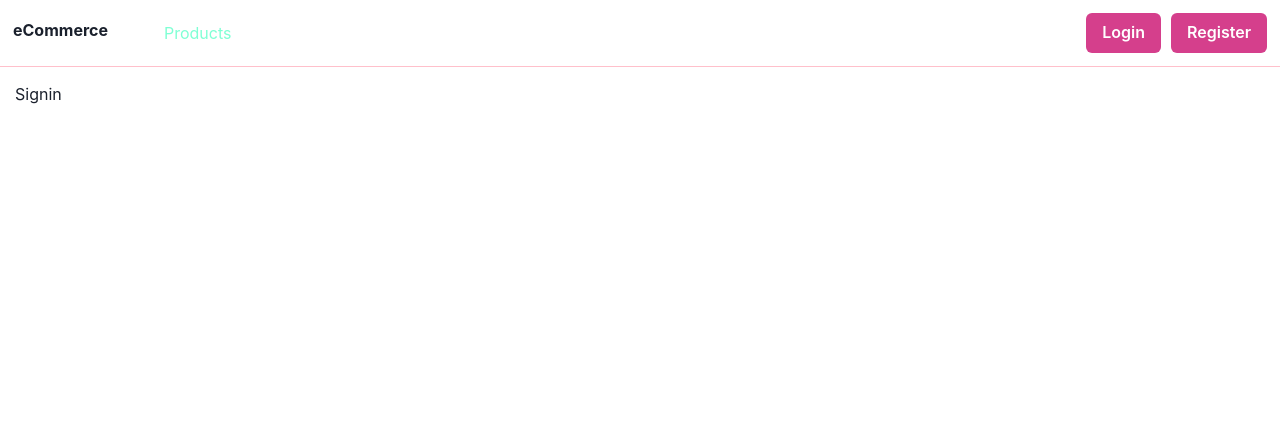
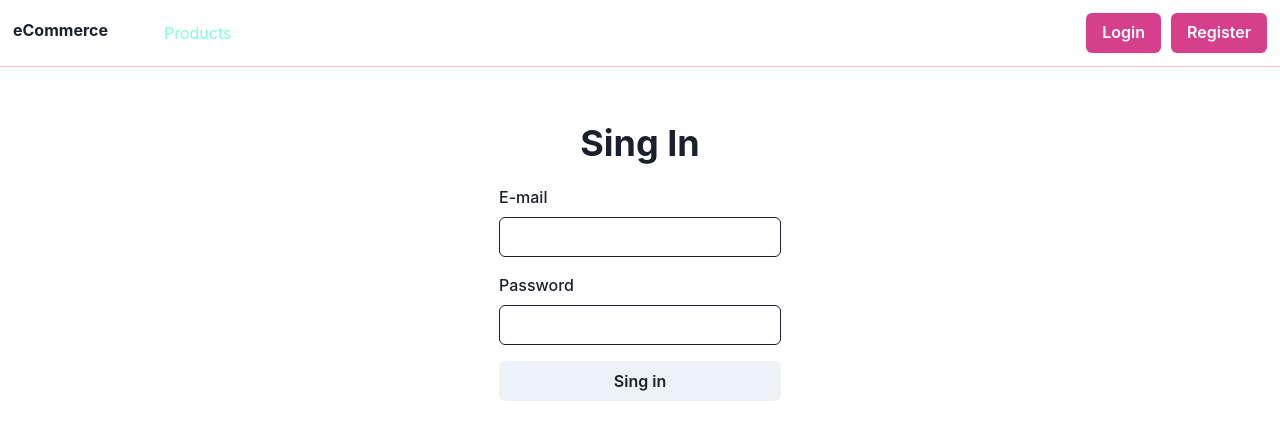
Before and after one commit to hilalozturk1/e-commerce-app, a React (Create React App) app in the folder client/: page /signin in a window 1280 px wide. Shown: the top 440 px of the page. Built offline with nearby package versions, Linux system fonts and the light colour scheme; no server answers.

Commit message:
signin page

```diff
--- a/client/src/pages/Auth/Signin/index.js
+++ b/client/src/pages/Auth/Signin/index.js
@@ -1,9 +1,80 @@
-import React from 'react'
+import React, { useContext } from "react";
+import {useNavigate} from "react-router-dom"
+import { Flex, Box, Heading, FormLabel, FormControl, Input, Button, Alert } from "@chakra-ui/react";
+import { useFormik } from "formik";
+import validationSchema from "./validations";
+import { fetchLogin } from "../../../api";
+import { useAuth } from "../../../context/AuthContext";
 
 function Signin() {
+  let navigate = useNavigate();
+  const { login } = useAuth();
+  const formik = useFormik({
+    initialValues: {
+      email: "",
+      password: ""
+    },
+    validationSchema,
+    onSubmit: async (values, bag) => {
+      console.log(values);
+      try {
+        const loginResponse = await fetchLogin({
+          email: values.email,
+          password: values.password,
+        });
+        login(loginResponse);
+        navigate("/profile")
+        console.log(loginResponse);
+      } catch (error) {
+        bag.setErrors({ general: error.response.data.message });
+      }
+    },
+  });
+
   return (
-    <div>Signin</div>
-  )
+    <div>
+      <Flex align="center" width="full" justifyContent="center">
+        <Box pt="10">
+          <Box textAlign="center">
+            <Heading>Sing In</Heading>
+          </Box>
+          <Box my="5">
+            {formik.errors.general && <Alert status="error">{formik.errors.general}</Alert>}
+          </Box>
+          <Box my="5" textAlign="left">
+            <form onSubmit={formik.handleSubmit}>
+              <FormControl>
+                <FormLabel>E-mail</FormLabel>
+                <Input
+                  name="email"
+                  onChange={formik.handleChange}
+                  onBlur={formik.handleBlur}
+                  value={formik.values.email}
+                  isInvalid={formik.touched.email && formik.errors.email}
+                />
+              </FormControl>
+
+              <FormControl mt="4">
+                <FormLabel>Password</FormLabel>
+                <Input
+                  name="password"
+                  type="password"
+                  onChange={formik.handleChange}
+                  onBlur={formik.handleBlur}
+                  value={formik.values.password}
+                  isInvalid={formik.touched.password && formik.errors.password}
+                />
+              </FormControl>
+
+              <Button mt="4" type="submit" width="full">
+                Sing in
+              </Button>
+            </form>
+          </Box>
+        </Box>
+      </Flex>
+    </div>
+  );
 }
 
-export default Signin
+export default Signin;
```
